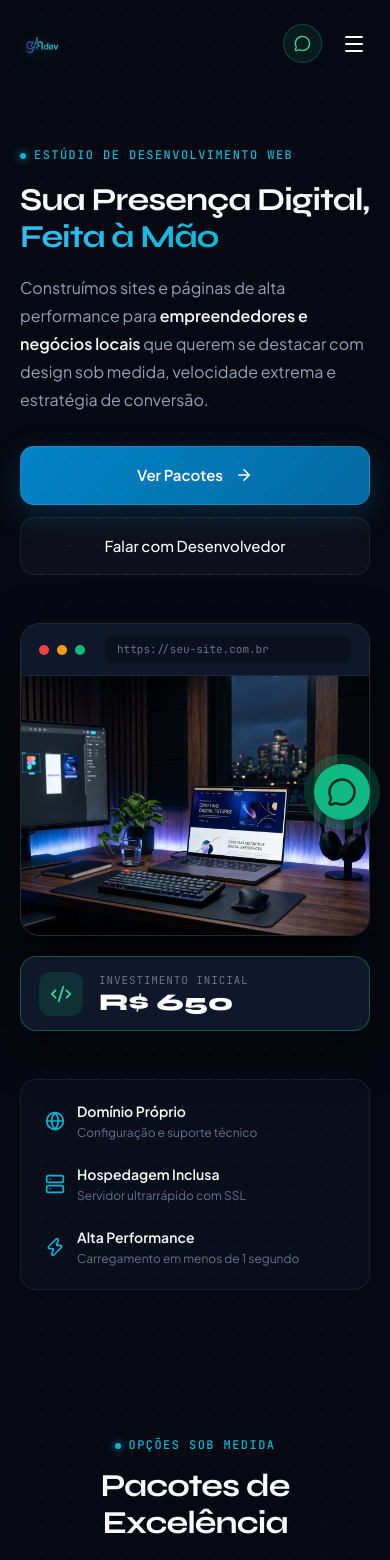
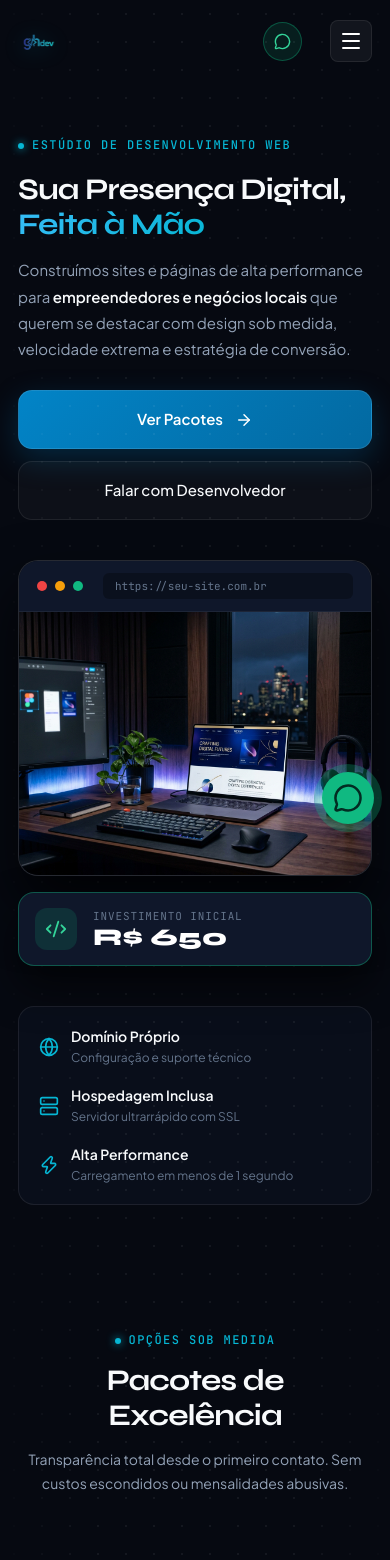
Before and after one commit to leonardohirt/gh-dev, a React (Vite) app: page / in a window 390 px wide. Shown: the top 1560 px of the page. Built offline with nearby package versions, Linux system fonts and the light colour scheme.

Commit message:
fix_mobile_overlap_bug

```diff
--- a/src/index.css
+++ b/src/index.css
@@ -2,7 +2,7 @@
   --bg-main: #060911;
   --bg-surface-1: #0b101d;
   --bg-surface-2: #10172a;
-  --bg-surface-card: rgba(15, 23, 42, 0.7);
+  --bg-surface-card: rgba(15, 23, 42, 0.75);
 
   --brand-blue: #0284c7;
   --brand-cyan: #06b6d4;
@@ -16,7 +16,7 @@
   --text-secondary: #94a3b8;
   --text-muted: #64748b;
 
-  --border-subtle: rgba(255, 255, 255, 0.07);
+  --border-subtle: rgba(255, 255, 255, 0.08);
   --border-active: rgba(56, 189, 248, 0.3);
 
   --font-display: 'Syne', sans-serif;
@@ -27,6 +27,7 @@
 html, body {
   overflow-x: hidden;
   width: 100%;
+  position: relative;
 }
 
 * {
@@ -41,7 +42,6 @@ body {
   color: var(--text-primary);
   font-family: var(--font-body);
   line-height: 1.65;
-  position: relative;
   -webkit-font-smoothing: antialiased;
 }
 
@@ -70,7 +70,7 @@ body {
   width: 100%;
 }
 
-/* Layout & Spacing */
+/* Layout Container */
 .container {
   width: 100%;
   max-width: 1240px;
@@ -79,10 +79,10 @@ body {
 }
 
 .section-padding {
-  padding: 120px 0;
+  padding: 110px 0;
 }
 
-/* Typography Hierarchy */
+/* Typography */
 h1, h2, h3, h4 {
   font-family: var(--font-display);
   color: var(--text-primary);
@@ -119,7 +119,7 @@ h1, h2, h3, h4 {
   -webkit-text-fill-color: transparent;
 }
 
-/* Cards */
+/* Bespoke Cards */
 .bespoke-card {
   background: var(--bg-surface-card);
   backdrop-filter: blur(20px);
@@ -133,7 +133,7 @@ h1, h2, h3, h4 {
 .bespoke-card:hover {
   border-color: var(--border-active);
   box-shadow: 0 20px 40px rgba(0, 0, 0, 0.4), 0 0 30px var(--brand-blue-glow);
-  transform: translateY(-4px);
+  transform: translateY(-3px);
 }
 
 /* Navbar */
@@ -142,18 +142,18 @@ h1, h2, h3, h4 {
   top: 0;
   left: 0;
   width: 100%;
-  z-index: 100;
-  padding: 24px 0;
+  z-index: 1000;
+  padding: 20px 0;
   transition: all 0.3s ease;
 }
 
 .navbar.scrolled {
-  background: rgba(6, 9, 17, 0.92);
+  background: rgba(6, 9, 17, 0.95);
   backdrop-filter: blur(20px);
   -webkit-backdrop-filter: blur(20px);
   border-bottom: 1px solid var(--border-subtle);
   padding: 14px 0;
-  box-shadow: 0 10px 40px rgba(0, 0, 0, 0.6);
+  box-shadow: 0 10px 40px rgba(0, 0, 0, 0.7);
 }
 
 .nav-content {
@@ -163,7 +163,7 @@ h1, h2, h3, h4 {
 }
 
 .brand-logo-img {
-  height: 38px;
+  height: 36px;
   width: auto;
   display: block;
   filter: drop-shadow(0 2px 10px rgba(6, 182, 212, 0.25));
@@ -214,16 +214,17 @@ h1, h2, h3, h4 {
 .btn-nav-whatsapp {
   display: inline-flex;
   align-items: center;
-  gap: 10px;
-  background: rgba(16, 185, 129, 0.1);
+  gap: 8px;
+  background: rgba(16, 185, 129, 0.12);
   color: #34d399;
-  border: 1px solid rgba(16, 185, 129, 0.3);
+  border: 1px solid rgba(16, 185, 129, 0.35);
   font-weight: 600;
   font-size: 14px;
-  padding: 10px 22px;
+  padding: 10px 20px;
   border-radius: 12px;
   text-decoration: none;
   transition: all 0.25s ease;
+  white-space: nowrap;
 }
 
 .btn-nav-whatsapp:hover {
@@ -236,17 +237,19 @@ h1, h2, h3, h4 {
 
 .mobile-menu-btn {
   display: none;
-  background: transparent;
-  border: none;
+  background: rgba(255, 255, 255, 0.05);
+  border: 1px solid var(--border-subtle);
+  border-radius: 8px;
   color: #fff;
   cursor: pointer;
-  padding: 4px;
+  padding: 8px;
+  margin-left: 12px;
 }
 
 /* Hero Section */
 .hero-section {
-  padding-top: 180px;
-  padding-bottom: 100px;
+  padding-top: 170px;
+  padding-bottom: 90px;
 }
 
 .hero-grid {
@@ -257,7 +260,7 @@ h1, h2, h3, h4 {
 }
 
 .hero-title {
-  font-size: 58px;
+  font-size: 56px;
   line-height: 1.1;
   margin-top: 16px;
   margin-bottom: 24px;
@@ -384,11 +387,6 @@ h1, h2, h3, h4 {
   width: 100%;
   height: auto;
   display: block;
-  transition: transform 0.6s ease;
-}
-
-.mockup-window:hover .mockup-body img {
-  transform: scale(1.02);
 }
 
 .asymmetric-badge {
@@ -397,7 +395,7 @@ h1, h2, h3, h4 {
   left: -20px;
   background: #0f172a;
   border: 1px solid rgba(16, 185, 129, 0.4);
-  padding: 18px 24px;
+  padding: 16px 22px;
   border-radius: 16px;
   box-shadow: 0 20px 40px rgba(0, 0, 0, 0.6);
   display: flex;
@@ -407,8 +405,8 @@ h1, h2, h3, h4 {
 }
 
 .badge-icon-box {
-  width: 44px;
-  height: 44px;
+  width: 42px;
+  height: 42px;
   background: rgba(16, 185, 129, 0.15);
   color: #34d399;
   border-radius: 12px;
@@ -607,6 +605,7 @@ h1, h2, h3, h4 {
   background: var(--bg-surface-1);
   border-top: 1px solid var(--border-subtle);
   border-bottom: 1px solid var(--border-subtle);
+  position: relative;
 }
 
 .process-layout-grid {
@@ -614,6 +613,7 @@ h1, h2, h3, h4 {
   grid-template-columns: 0.85fr 1.15fr;
   gap: 64px;
   align-items: start;
+  position: relative;
 }
 
 .sticky-process-sidebar {
@@ -623,18 +623,20 @@ h1, h2, h3, h4 {
 
 .guarantee-box-editorial {
   margin-top: 40px;
-  padding: 28px;
+  padding: 24px;
   background: rgba(2, 132, 199, 0.08);
   border: 1px solid rgba(56, 189, 248, 0.2);
   border-radius: 16px;
   display: flex;
   align-items: flex-start;
   gap: 16px;
+  position: relative;
+  z-index: 2;
 }
 
 .guarantee-icon {
-  width: 44px;
-  height: 44px;
+  width: 42px;
+  height: 42px;
   background: var(--brand-blue);
   color: #fff;
   border-radius: 12px;
@@ -645,26 +647,27 @@ h1, h2, h3, h4 {
 }
 
 .guarantee-title {
-  font-size: 16px;
+  font-size: 15px;
   font-weight: 700;
-  margin-bottom: 6px;
+  margin-bottom: 4px;
   color: #fff;
 }
 
 .guarantee-text {
   font-size: 13px;
   color: var(--text-secondary);
-  line-height: 1.6;
+  line-height: 1.5;
 }
 
 .timeline-steps-container {
   display: flex;
   flex-direction: column;
-  gap: 24px;
+  gap: 20px;
+  position: relative;
 }
 
 .timeline-step-card {
-  padding: 32px;
+  padding: 28px 32px;
   display: flex;
   align-items: flex-start;
   gap: 24px;
@@ -672,34 +675,38 @@ h1, h2, h3, h4 {
 
 .step-num-badge {
   font-family: var(--font-mono);
-  font-size: 20px;
+  font-size: 18px;
   font-weight: 700;
   color: var(--brand-cyan);
   background: rgba(6, 182, 212, 0.1);
   border: 1px solid rgba(6, 182, 212, 0.25);
-  width: 52px;
-  height: 52px;
-  border-radius: 14px;
+  width: 48px;
+  height: 48px;
+  border-radius: 12px;
   display: flex;
   align-items: center;
   justify-content: center;
   flex-shrink: 0;
 }
 
+.step-body {
+  flex: 1;
+}
+
 .step-body h4 {
-  font-size: 20px;
-  margin-bottom: 8px;
+  font-size: 19px;
+  margin-bottom: 6px;
 }
 
 .step-body p {
-  font-size: 15px;
+  font-size: 14px;
   color: var(--text-secondary);
-  line-height: 1.65;
+  line-height: 1.6;
 }
 
 /* CTA Banner */
 .cta-banner-editorial {
-  padding: 72px 48px;
+  padding: 64px 48px;
   background: linear-gradient(135deg, #0f172a 0%, #0369a1 100%);
   border: 1px solid rgba(56, 189, 248, 0.3);
   border-radius: 28px;
@@ -713,7 +720,7 @@ h1, h2, h3, h4 {
 }
 
 .cta-banner-h2 {
-  font-size: 38px;
+  font-size: 36px;
   color: #fff;
   margin-top: 12px;
   margin-bottom: 16px;
@@ -721,7 +728,7 @@ h1, h2, h3, h4 {
 }
 
 .cta-banner-p {
-  font-size: 17px;
+  font-size: 16px;
   color: #cbd5e1;
   line-height: 1.6;
 }
@@ -767,7 +774,7 @@ h1, h2, h3, h4 {
 .footer-editorial {
   background: #04060b;
   border-top: 1px solid var(--border-subtle);
-  padding: 48px 0;
+  padding: 44px 0;
   color: var(--text-secondary);
 }
 
@@ -806,10 +813,10 @@ h1, h2, h3, h4 {
 /* Floating WhatsApp Button */
 .whatsapp-floating-btn {
   position: fixed;
-  bottom: 32px;
-  right: 32px;
-  width: 64px;
-  height: 64px;
+  bottom: 28px;
+  right: 28px;
+  width: 58px;
+  height: 58px;
   background: #10b981;
   color: #022c22;
   border-radius: 50%;
@@ -817,7 +824,7 @@ h1, h2, h3, h4 {
   align-items: center;
   justify-content: center;
   box-shadow: 0 10px 30px rgba(16, 185, 129, 0.5);
-  z-index: 999;
+  z-index: 9999;
   text-decoration: none;
   transition: all 0.3s cubic-bezier(0.16, 1, 0.3, 1);
   animation: subtlePulse 3s infinite;
@@ -835,37 +842,53 @@ h1, h2, h3, h4 {
 }
 
 /* ==========================================================================
-   MOBILE & TABLET RESPONSIVENESS (PERFECT BREAKPOINTS)
+   MOBILE & TABLET RESPONSIVENESS (FAIL-PROOF FLOW)
    ========================================================================== */
 
 @media (max-width: 992px) {
   .section-padding {
-    padding: 80px 0;
+    padding: 70px 0;
   }
 
   .hero-grid {
     grid-template-columns: 1fr;
-    gap: 48px;
+    gap: 40px;
   }
 
   .pricing-grid-editorial {
     grid-template-columns: 1fr;
-    max-width: 500px;
+    max-width: 480px;
     margin: 0 auto;
   }
 
+  /* Process Section Fix: Natural Vertical Document Flow */
   .process-layout-grid {
-    grid-template-columns: 1fr;
-    gap: 40px;
+    display: flex !important;
+    flex-direction: column !important;
+    gap: 32px !important;
   }
 
   .sticky-process-sidebar {
-    position: static;
+    position: static !important;
+    top: auto !important;
+    width: 100% !important;
+  }
+
+  .guarantee-box-editorial {
+    position: static !important;
+    margin-top: 24px !important;
+    margin-bottom: 12px !important;
+    width: 100% !important;
+  }
+
+  .timeline-steps-container {
+    width: 100% !important;
+    gap: 16px !important;
   }
 
   .cta-banner-editorial {
     grid-template-columns: 1fr;
-    padding: 48px 32px;
+    padding: 40px 24px;
     text-align: center;
   }
 
@@ -887,15 +910,21 @@ h1, h2, h3, h4 {
   .nav-links.active {
     display: flex;
     flex-direction: column;
-    position: absolute;
-    top: 100%;
+    position: fixed;
+    top: 68px;
     left: 0;
     width: 100%;
-    background: #0b101d;
-    padding: 28px;
-    border-bottom: 1px solid var(--border-subtle);
-    gap: 24px;
-    box-shadow: 0 20px 40px rgba(0, 0, 0, 0.8);
+    height: calc(100vh - 68px);
+    background: #060911;
+    padding: 32px 24px;
+    gap: 28px;
+    z-index: 999;
+    box-shadow: 0 20px 40px rgba(0, 0, 0, 0.95);
+  }
+
+  .nav-links.active a {
+    font-size: 20px;
+    font-weight: 600;
   }
 
   .mobile-menu-btn {
@@ -916,23 +945,23 @@ h1, h2, h3, h4 {
 
 @media (max-width: 768px) {
   .container {
-    padding: 0 20px;
+    padding: 0 18px;
   }
 
   .hero-section {
-    padding-top: 140px;
-    padding-bottom: 60px;
+    padding-top: 130px;
+    padding-bottom: 50px;
   }
 
   .hero-title {
-    font-size: 40px;
+    font-size: 38px;
     line-height: 1.15;
-    margin-bottom: 18px;
+    margin-bottom: 16px;
   }
 
   .hero-lead-text {
-    font-size: 16px;
-    margin-bottom: 32px;
+    font-size: 15px;
+    margin-bottom: 28px;
   }
 
   .hero-cta-group {
@@ -946,34 +975,34 @@ h1, h2, h3, h4 {
   }
 
   .editorial-h2 {
-    font-size: 32px;
+    font-size: 30px;
   }
 
   .editorial-p {
-    font-size: 15px;
+    font-size: 14px;
   }
 
   .trust-strip {
     grid-template-columns: 1fr;
-    gap: 20px;
-    padding: 20px 24px;
-    margin-top: 48px;
+    gap: 16px;
+    padding: 18px 20px;
+    margin-top: 40px;
   }
 
   .timeline-step-card {
-    padding: 24px 20px;
-    gap: 16px;
+    padding: 20px 16px;
+    gap: 14px;
   }
 
   .step-num-badge {
-    width: 44px;
-    height: 44px;
-    font-size: 17px;
+    width: 42px;
+    height: 42px;
+    font-size: 16px;
     border-radius: 10px;
   }
 
   .step-body h4 {
-    font-size: 18px;
+    font-size: 17px;
   }
 
   .step-body p {
@@ -987,56 +1016,56 @@ h1, h2, h3, h4 {
   }
 
   .whatsapp-floating-btn {
-    bottom: 24px;
-    right: 20px;
-    width: 56px;
-    height: 56px;
+    bottom: 20px;
+    right: 16px;
+    width: 52px;
+    height: 52px;
   }
 }
 
 @media (max-width: 480px) {
   .hero-title {
-    font-size: 32px;
+    font-size: 30px;
   }
 
   .brand-logo-img {
-    height: 32px;
+    height: 30px;
   }
 
   .asymmetric-badge {
     position: relative;
     bottom: 0;
     left: 0;
-    margin-top: 20px;
+    margin-top: 16px;
     width: 100%;
-    padding: 14px 18px;
+    padding: 14px 16px;
   }
 
   .card-pricing {
-    padding: 32px 20px;
+    padding: 28px 18px;
   }
 
   .card-plan-price {
-    font-size: 38px;
+    font-size: 36px;
   }
 
   .featured-ribbon {
-    right: 16px;
+    right: 14px;
     top: -12px;
     font-size: 10px;
     padding: 3px 10px;
   }
 
   .cta-banner-editorial {
-    padding: 36px 20px;
+    padding: 32px 18px;
     border-radius: 20px;
   }
 
   .cta-banner-h2 {
-    font-size: 28px;
+    font-size: 26px;
   }
 
   .cta-banner-p {
-    font-size: 15px;
+    font-size: 14px;
   }
 }
```
